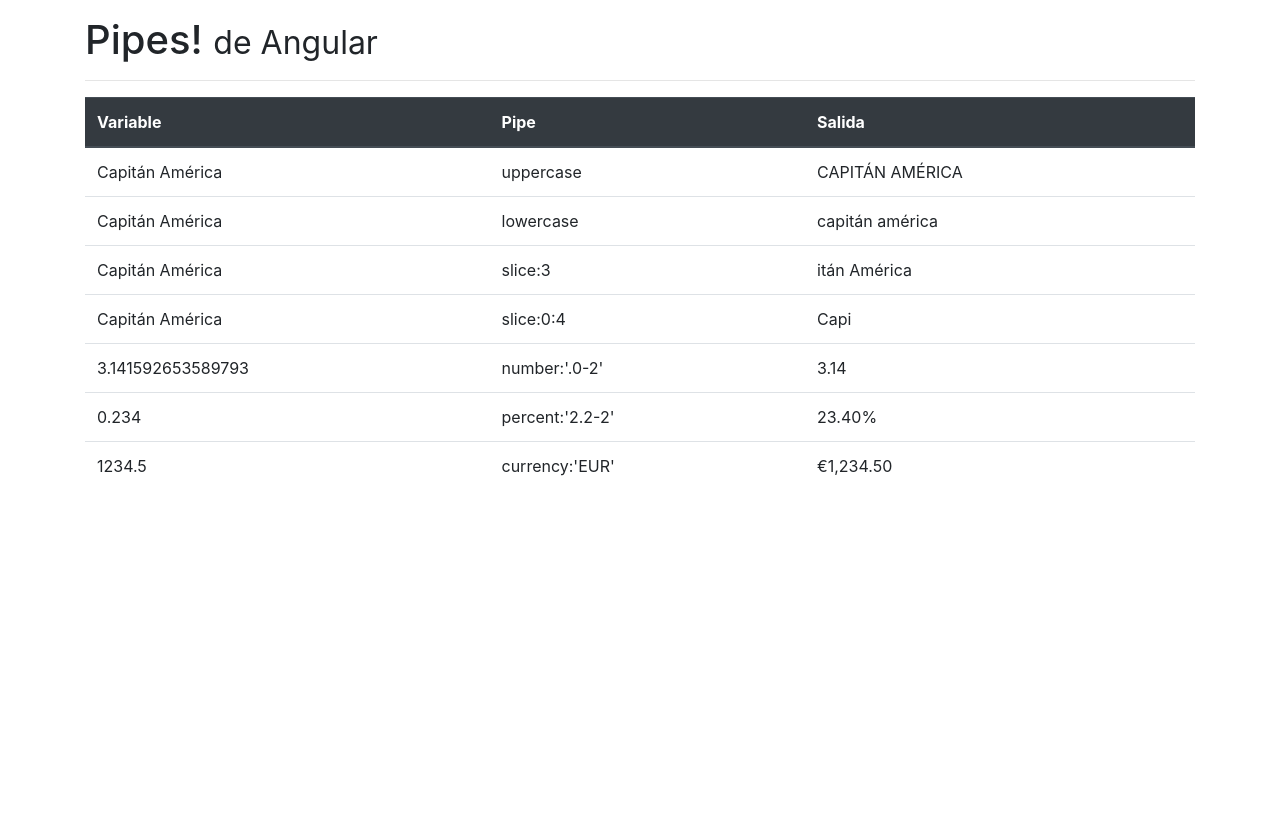
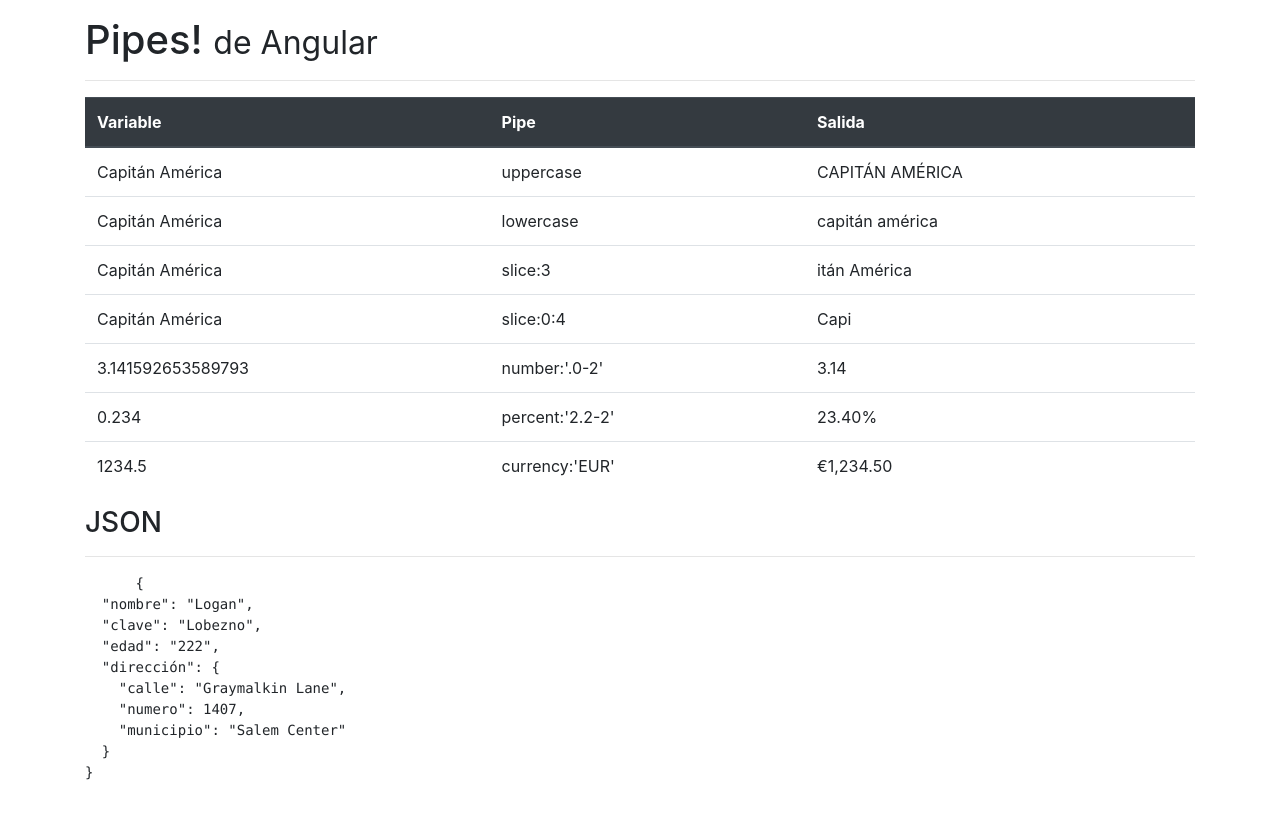
Before and after one commit to hitses/curso-angular-2020, an Angular app in the folder pipes/: page / in a window 1280 px wide. Built offline with nearby package versions, Linux system fonts and the light colour scheme.

Commit message:
Pipe json

```diff
--- a/pipes/src/app/app.component.html
+++ b/pipes/src/app/app.component.html
@@ -51,3 +51,13 @@
     </table>
   </div>
 </div>
+
+<h3>JSON</h3>
+<hr>
+<div class="row">
+  <div class="col">
+    <pre>
+      {{heroe | json}}
+    </pre>
+  </div>
+</div>
--- a/pipes/src/app/app.component.ts
+++ b/pipes/src/app/app.component.ts
@@ -10,4 +10,14 @@ export class AppComponent {
   pi = Math.PI;
   porcentaje = 0.234;
   salario = 1234.5;
+  heroe = {
+    nombre: 'Logan',
+    clave: 'Lobezno',
+    edad: '222',
+    dirección: {
+      calle: 'Graymalkin Lane',
+      numero: 1407,
+      municipio: 'Salem Center',
+    },
+  };
 }
```
